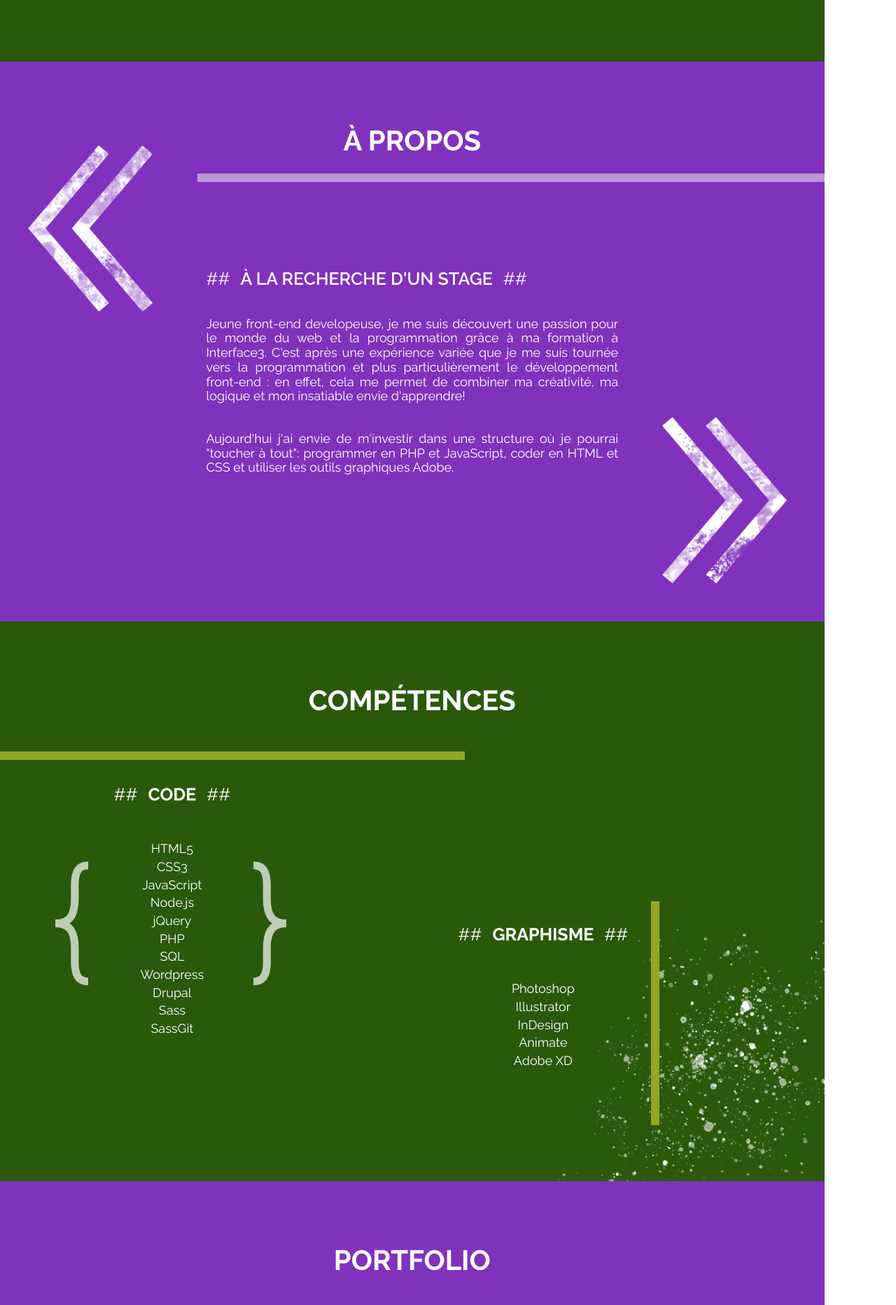
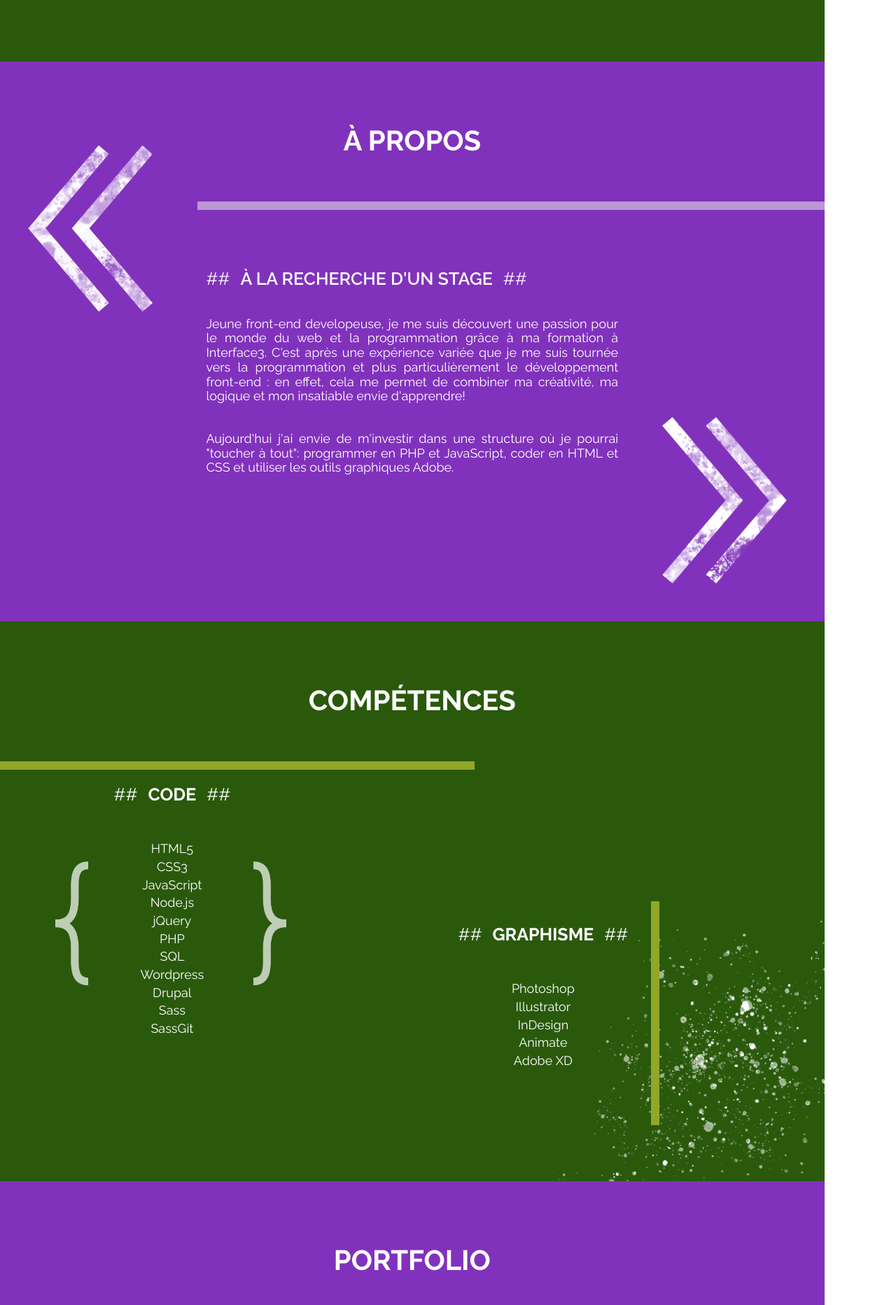
Before and after one commit to JulietteMotteu/portfolioJM, a PHP site: page / in a window 1280 px wide. Shown: the part 712-2577 px from the top of the page at 70% size. Run offline with PHP 8.4, Linux system fonts and the light colour scheme; some libraries are stand-ins or nearby versions.

Commit message:
chipotage

```diff
--- a/index.html
+++ b/index.html
@@ -217,7 +217,7 @@
                 typeSpeed: 80,
                 contentType: 'html',
                 cursorChar: '_',
-                startDelay: 1500,
+                startDelay: 1000,
             });
         });
 
--- a/style/style.css
+++ b/style/style.css
@@ -167,7 +167,7 @@ p {
     position: absolute;
     height: 12px;
     width: 70vw;
-    top: 20vh;
+    top: 25vh;
     right: 0%;
     background-color: #bb97d6; }
   #about h3 {
@@ -217,22 +217,21 @@ p {
     width: 12px;
     height: 40%;
     bottom: 10%;
-    right: 10%;
     right: 20%;
+    background-color: #94a627; }
+  #skills::after {
+    z-index: -1;
+    position: absolute;
+    content: '';
+    height: 12px;
+    width: 53vw;
+    top: 25vh;
+    left: 0;
     background-color: #94a627; }
   #skills h3 {
     position: relative;
     color: white;
     z-index: 9999; }
-    #skills h3::after {
-      z-index: -1;
-      position: absolute;
-      content: '';
-      height: 12px;
-      width: 55vw;
-      top: 12vh;
-      left: -5vh;
-      background-color: #94a627; }
   #skills #code {
     margin-top: -7vh;
     margin-left: 0vw; }
@@ -280,14 +279,14 @@ p {
     display: flex;
     flex-wrap: wrap;
     width: 70%;
-    margin-top: 10vh;
+    margin-top: 0;
     margin-left: auto;
     margin-right: auto;
     justify-content: center; }
     #portfolio #portfolioItems img {
       width: 100%; }
     #portfolio #portfolioItems h3 {
-      display: block; }
+      margin-top: 0; }
     #portfolio #portfolioItems > div {
       overflow: hidden;
       width: 210px;
@@ -324,3 +323,5 @@ footer {
     margin: 0;
     text-align: center;
     color: white; }
+
+/*# sourceMappingURL=style.css.map */
--- a/style/style.scss
+++ b/style/style.scss
@@ -3,6 +3,7 @@
 $lightGreen: #94a627;
 $darkGreen: #2a590c;
 $mauve: #8132bc;
+$lightMauve: #bb97d6;
 $darkGrey: #424242;
 $greentr: rgba(148, 166, 39, 0.65);
 $mauvetr: rgba(129, 50, 188, 0.58);
@@ -216,9 +217,9 @@ p {
         position: absolute;
         height: 12px;
         width: 70vw;
-        top: 20vh;
+        top: 25vh;
         right: 0%;
-        background-color: #bb97d6;
+        background-color: $lightMauve;
     }
     h3 {
         color: white;
@@ -276,24 +277,23 @@ p {
             width: 12px;
             height: 40%;
             bottom: 10%;
-            right: 10%;
             right: 20%;
+            background-color: $lightGreen;
+        }
+        &::after {
+            z-index: -1;
+            position: absolute;
+            content: '';
+            height: 12px;
+            width: 53vw;
+            top: 25vh;
+            left: 0;
             background-color: $lightGreen;
         }
     h3 {
         position: relative;
         color: white;
         z-index: 9999;
-        &::after {
-            z-index: -1;
-            position: absolute;
-            content: '';
-            height: 12px;
-            width: 55vw;
-            top: 12vh;
-            left: -5vh;
-            background-color: $lightGreen;
-        }
     }
     #code {
         margin-top: -7vh;
@@ -351,7 +351,7 @@ p {
         display: flex;
         flex-wrap: wrap;
         width: 70%;
-        margin-top: 10vh;
+        margin-top: 0;
         margin-left: auto;
         margin-right: auto;
         justify-content: center;
@@ -359,7 +359,7 @@ p {
             width: 100%;
         }
         h3 {
-            display: block;
+            margin-top: 0;
         }
         > div {
             overflow: hidden;
```
Also changed, not shown: 1 other file.
